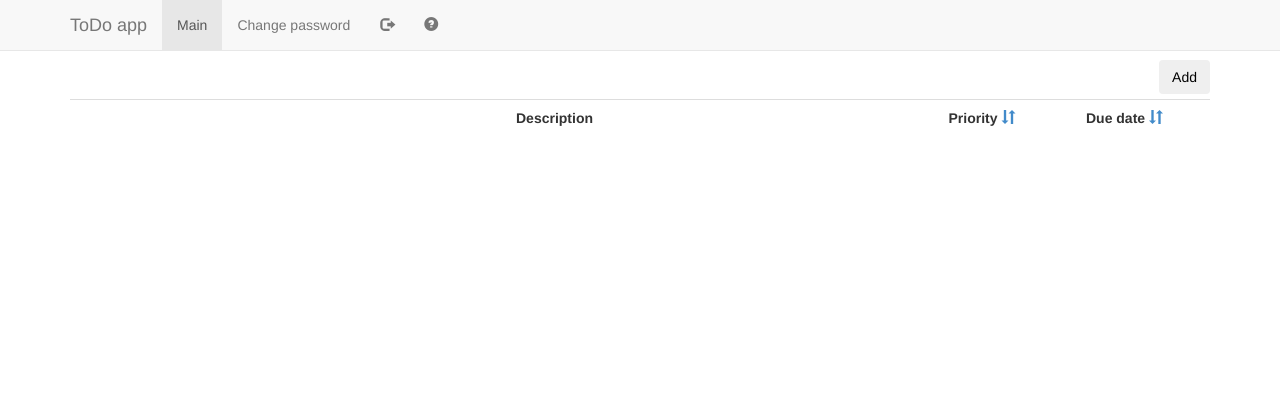
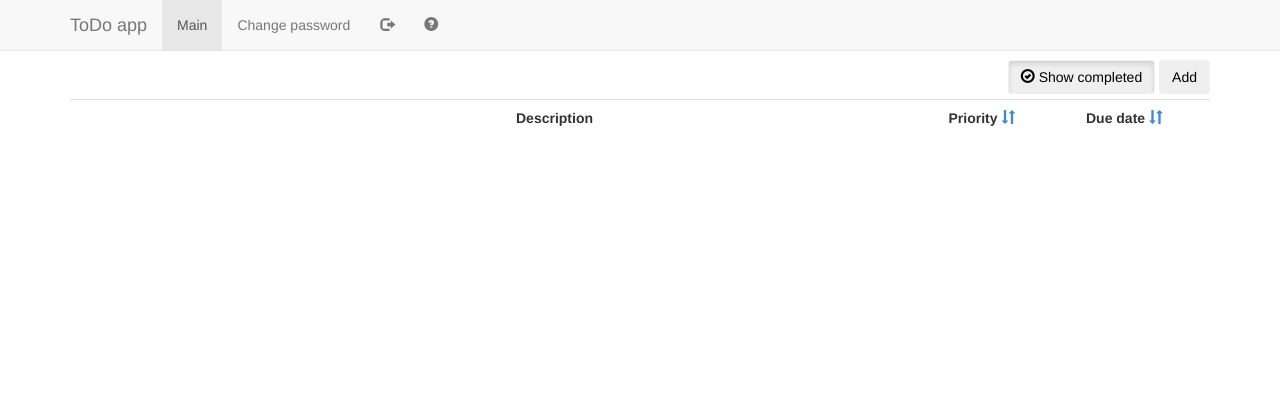
Before and after one commit to Forever-Young/todoapp, a Django app: template todo/templates/index.html in a window 1280 px wide. Shown: the top 420 px of the page. Run offline with Django 3.2, Linux system fonts and the light colour scheme; a user stored in the database is signed in; tables that the repository leaves empty hold one stand-in row (values such as "Sample post"); the template is opened without the code that fills it: values that come from a table or form of the project are taken from there, most other values are stand-ins (such as "Sample title", 1, 10 or a date in 2020); lists and menus that the app fills with data are empty.

Commit message:
Show completed button

```diff
--- a/todo/templates/index.html
+++ b/todo/templates/index.html
@@ -8,6 +8,10 @@
     {% if user.is_authenticated %}
         <span class='pull-left label label-danger' data-bind='text: error, visible: error()'></span>
         <div class='text-right add-button'>
+            <button class="btn btn-small" data-bind='css: { "active": show_completed() }, click: toggleShowCompleted'>
+                <span class="glyphicon" data-bind='css: { "glyphicon-ok-circle": show_completed(), "glyphicon-ban-circle": !show_completed() }'></span>
+                <span data-bind='text: show_completed() ? "Show completed" : "Hide completed"'></span>
+            </button>
             <button type='button' class='btn' data-bind="click: addTodo, enable: !edition()">Add</button>
         </div>
         <table class='table table-hover' id="todolist">
@@ -28,7 +32,7 @@
                 </th>
             </tr>
             <tbody data-bind="foreach: todolist">
-                <tr data-bind="css: { 'task-completed': completed(), 'overdue': due() < $.datepicker.formatDate('yy-mm-dd', new Date()) }, visible: !editable(), attr: { title: due() < $.datepicker.formatDate('yy-mm-dd', new Date()) ? 'Overdue!' : '' }">
+                <tr data-bind="css: { 'task-completed': completed(), 'overdue': due() < $.datepicker.formatDate('yy-mm-dd', new Date()) }, visible: !editable() && (!completed() || $parent.show_completed()), attr: { title: due() < $.datepicker.formatDate('yy-mm-dd', new Date()) ? 'Overdue!' : '' }">
                     <td class="button">
                         <a data-bind="attr: { title: completed() ? 'Uncheck' : 'Check' }, click: toggleTodo"><span class="glyphicon" data-bind="css: { 'glyphicon-check': completed(), 'glyphicon-unchecked': completed() == false }"></span></a>
                         <a title="Edit" data-bind="click: editTodo"><span class="glyphicon glyphicon-edit"></span></a>
@@ -38,13 +42,11 @@
                     <td data-bind="text: priority" class='text-center'></td>
                     <td data-bind="text: due" class='text-center'></td>
                 </tr>
-                <tr data-bind="visible: editable()">
-                    <form class="form-inline">
-                        <td><button type="button" class="btn btn-default btn-sm" data-bind='click: doneEdit'>Done</button></td>
-                        <td><input data-bind="value: text" class="form-control" /></td>
-                        <td><select data-bind="value: priority, options: $parent.availablePriorities" class="form-control"></select></td>
-                        <td><input data-bind="value: due" class="form-control datefield" /></td>
-                    </form>
+                <tr data-bind="visible: editable()" class='form-inline'>
+                    <td><button type="button" class="btn btn-default btn-sm" data-bind='click: doneEdit'>Done</button></td>
+                    <td><input data-bind="value: text" class="form-control" /></td>
+                    <td><select data-bind="value: priority, options: $parent.availablePriorities" class="form-control"></select></td>
+                    <td><input data-bind="value: due" class="form-control datefield" /></td>
                 </tr>
             </tbody>
         </table>
@@ -82,10 +84,10 @@
                   if (typeof callback == 'function') { callback.call(this); }
                 });
               });
-            }
+            };
 
             function blockUI() {
-                $.blockUI({ message: '<img src="{% static 'img/ajax-loader.gif' %}" />Please wait...', bindEvents: false, });
+                $.blockUI({ message: '<img src="{% static 'img/ajax-loader.gif' %}" />Please wait...', bindEvents: false });
             }
             function updateList() {
                 blockUI();
@@ -131,7 +133,7 @@
                     due: ko.observable(''),
                     completed: ko.observable(false),
                     priority: ko.observable(''),
-                    editable: ko.observable(true),
+                    editable: ko.observable(true)
                 });
                 viewModel.edition(true);
                 $(".datefield").datepicker({ dateFormat: "yy-mm-dd" });
@@ -195,6 +197,9 @@
                 sorting = '&order_by=' + sorting_array.join('&order_by=');
                 updateList();
             }
+            function toggleShowCompleted() {
+                viewModel.show_completed(!viewModel.show_completed());
+            }
 
             var viewModel;
             var sorting = '';
@@ -211,6 +216,7 @@
                 viewModel.due_sort = ko.observable(0);
                 viewModel.prio_sort = ko.observable(0);
                 viewModel.error = ko.observable('');
+                viewModel.show_completed = ko.observable(true);
                 ko.applyBindings(viewModel);
 
                 var csrftoken = $.cookie('csrftoken');
@@ -244,7 +250,7 @@
                     error: function() {
                         viewModel.error('Error communicating with server');
                         setTimeout(function() {viewModel.error('');}, 3000);
-                    },
+                    }
                 });
                 $(document).ajaxStop($.unblockUI);
             });
```
Also changed, not shown: 1 other file.
